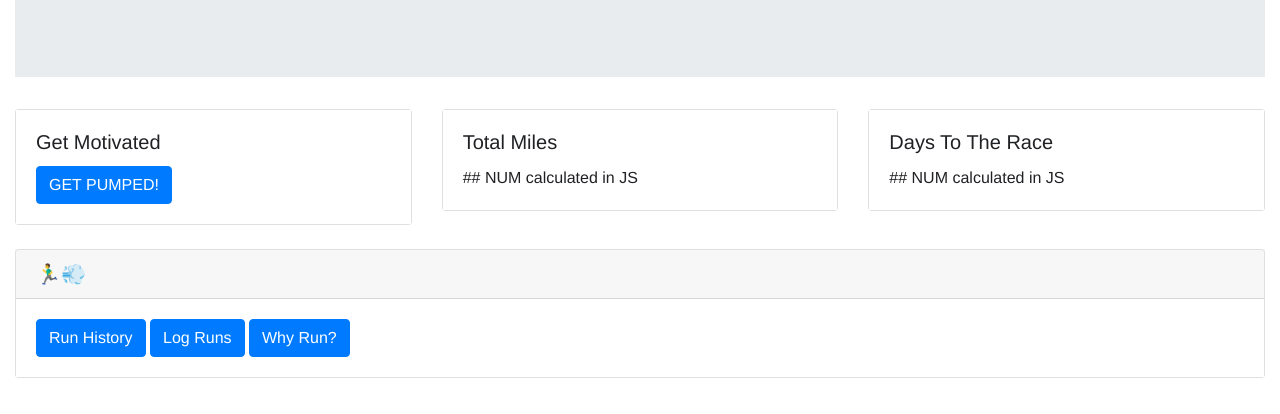
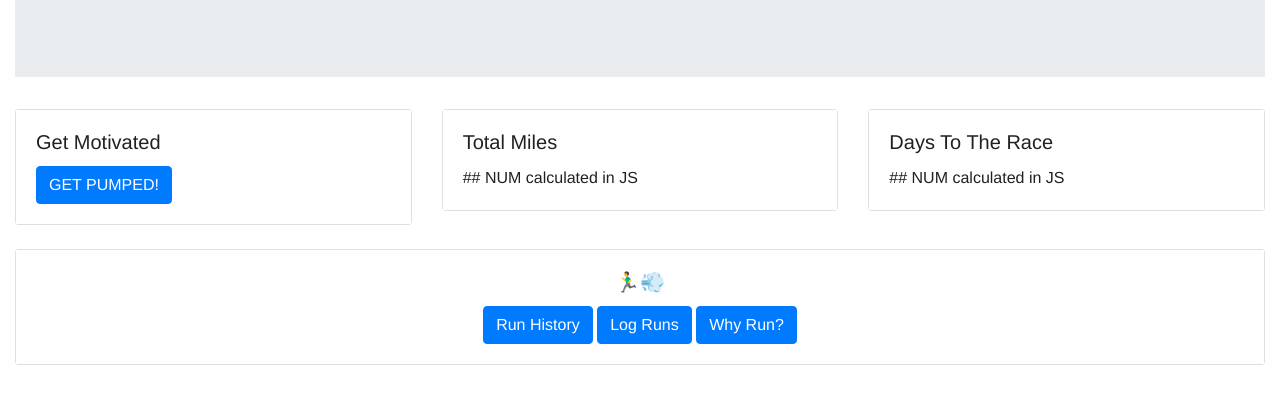
Before and after one commit to edwardphill/marathon-miles, a plain HTML site: page index.html in a window 1280 px wide. Shown: the part 172-586 px from the top of the page. Drawn offline with nearby package versions, Linux system fonts and the light colour scheme; no server answers.

Commit message:
update bootsrap

```diff
--- a/index.html
+++ b/index.html
@@ -71,9 +71,9 @@
 
       <br />
 
-      <div class="card" class="container-fluid">
-        <h5 class="card-header">🏃‍♂️💨</h5>
+      <div class="card text-center">
         <div class="card-body">
+          <h5 class="card-title">🏃‍♂️💨</h5>
           <a href="#" class="btn btn-primary" id="runHist-btn">Run History</a>
           <a href="#" class="btn btn-primary" id="logRun-btn">Log Runs</a>
           <a href="#" class="btn btn-primary" id="whyImRunning">Why Run?</a>
@@ -158,8 +158,6 @@
               <br />
             </form>
           </div>
-
-          <br />
         </div>
       </div>
       <div class="card" id="whyRun" style="display:none;">
```
